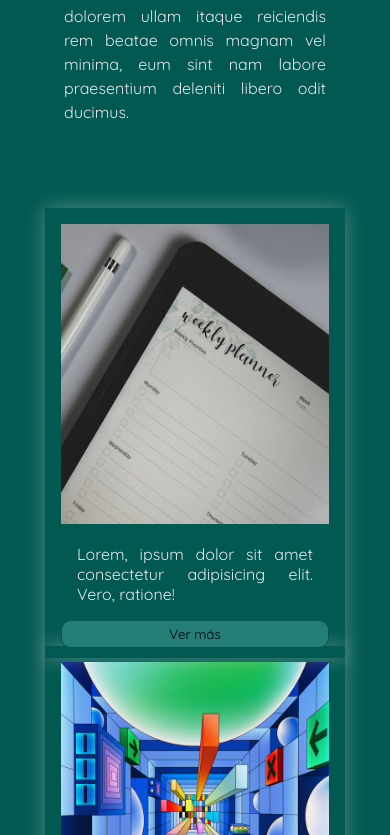
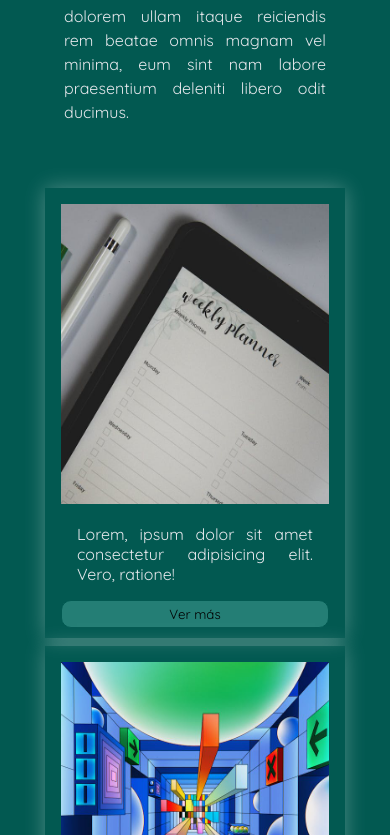
Before and after one commit to aldafernandez/portfolio-practica, a plain HTML site: page index.html in a window 390 px wide. In both pictures the pointer is over the element 195 px from the left and 2085 px from the top of the page. Shown: the part 1672-2507 px from the top of the page. Drawn offline with Linux system fonts and the light colour scheme.

Commit message:
responsive proyectos

```diff
--- a/style.css
+++ b/style.css
@@ -202,8 +202,12 @@ body{
     #proyectos{
         display: flex;
         flex-wrap: wrap;
-        transition: none;
         height: fit-content;
+    }
+}
+@media(max-width:1000px){
+    .card-proyectos:hover{
+        transform: none;
     }
 }
 
```
